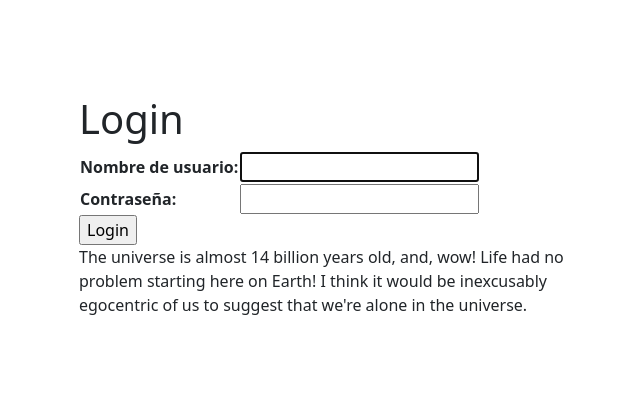
After one commit to Alejandromarquezalba/MarquezAlejandro57810, a Django app: page /login/ in a window 1280 px wide. The commit adds this page. Shown: the part 489-899 px from the top of the page, without its empty margins (288-928 px from the left). Run offline with Django 5.2, Linux system fonts and the light colour scheme; grey boxes labelled with a size stand in for pictures from a placeholder-image service; some libraries are stand-ins or nearby versions.

Commit message:
final 1.2

```diff
--- a/Applic/templates/Applic/index.html
+++ b/Applic/templates/Applic/index.html
@@ -22,10 +22,24 @@
                 <div class="collapse navbar-collapse" id="navbarSupportedContent">
                     <ul class="navbar-nav ms-auto mb-2 mb-lg-0">
                         <li class="nav-item"><a class="nav-link active" aria-current="page" href="{% url 'home' %}">Inicio</a></li>
+
+                        {% if user.is_authenticated %}
                             <li class="nav-item"><a class="nav-link" href="{% url 'acerca' %}">Acerca</a></li>
                             <li class="nav-item"><a class="nav-link" href="{% url 'contacto' %}">Contacto</a></li>
                             <li class="nav-item"><a class="nav-link" href="{% url 'form' %}">Formulario</a></li>
                             <li class="nav-item"><a class="nav-link" href="{% url 'search' %}">Buscar</a></li>
+                            <p style='color:green'>[{{user}} {{user.first_name}} {{user.last_name}}]</p>
+                            <form method="post" action="{% url 'logout' %}">
+                                {% csrf_token %}
+                                <button type="submit" class='btn btn-primary'>Salir</button>
+                            </form>
+
+                        {% else %}
+                            <a class='btn btn-primary' href="{% url 'login' %}">Loguearse</a>
+                            <a class='btn btn-success' href="{% url 'registro' %}">Registro</a>
+                        {% endif %}
+                        <!-- Admin: Admin contra: 123456789-->
+                        <!-- Usuario: Usuariopromedio Contra: Estacontraseñahasidocambiada-->
                     </ul>
                 </div>
             </div>
@@ -84,8 +98,13 @@
                                 {% endfor %}
                             </ul>
 
+                            {% if user.is_authenticated %}
                                 <h2>Ir al formulario para agregar nueva data a la base de datos</h2>
                                 <a href="{% url 'form' %}" class='btn btn-primary btn-sm'>Agregar +</a>
+                            {% else %}
+                                <h2>Para agregar data debes loguearte</h2>
+                                <a class='btn btn-primary btn-sm' style='background:gray'>Agregar +</a>
+                            {% endif %}
 
                         {% endblock %}
 
--- /dev/null
+++ b/Applic/templates/Applic/login.html
@@ -0,0 +1,22 @@
+{% extends 'Applic/index.html' %}
+
+
+{% block titulo %}
+    <h1>Login</h1>
+{% endblock titulo %}
+
+{% block contenido %}
+
+    <form action='' method='post'>
+        {% csrf_token %}
+        <table>
+            {{form.as_table}}
+        </table>
+        <input type='submit' value='Login'>
+    </form>
+    {% if error %}
+        <p style="color: red;">Usuario y contraseña no validos</p>
+    {% endif %}
+
+
+{% endblock contenido %}
--- a/Applic/urls.py
+++ b/Applic/urls.py
@@ -2,7 +2,7 @@
 from MyProject.views import *
 from Applic.views import *
 from . import views
-
+from django.contrib.auth.views import LogoutView
 
 urlpatterns = [
     path('', Home, name='home'),
@@ -21,4 +21,9 @@
 
     path('search/', Search, name='search'),
     path('find/', Find, name='Find'),
+
+
+    path('login/', Loguear, name='login'),
+    path('logout/', LogoutView.as_view(template_name='Applic/logout.html'), name='logout'),
+    path('registro/', Registracion, name='registro'),
 ]
--- a/Applic/views.py
+++ b/Applic/views.py
@@ -1,6 +1,13 @@
 from django.shortcuts import render, redirect, get_object_or_404
 from .forms import *
 from Applic.models import *
+from django.urls import reverse_lazy
+
+from django.contrib.auth import login, authenticate
+from django.contrib.auth.forms import AuthenticationForm
+
+from django.contrib.auth.decorators import login_required
+
 
 def Home(request):
 
@@ -16,13 +23,15 @@
 
     return render(request, 'Applic/index.html', content)
 
-
+@login_required
 def Acerca(request):
     return render(request, 'Applic/acerca.html')
 
+@login_required
 def Contacto(request):
     return render(request, 'Applic/contacto.html')
 
+@login_required
 def Form(request):
     if request.method == 'POST':
         client_form = ClientForm(request.POST)
@@ -49,10 +58,11 @@
         'form3': worker_form
     })
 
-
+@login_required
 def Search (request):
     return render(request, 'Applic/search.html')
 
+@login_required
 def Find(request):
     query = request.GET.get('search_term', '')
     clients = Client.objects.filter(money__icontains=query) | Client.objects.filter(product__icontains=query)
@@ -68,6 +78,7 @@
 
     return render(request, 'Applic/index.html', context)
 
+@login_required
 def Actualizacion(request, model_type, id_data):
 
     if model_type == 'client':
@@ -95,6 +106,7 @@
 
     return render(request, template_name, {'form': form})
 
+@login_required
 def Eliminacion(request, model_type, id_data):
     if model_type == 'client':
         data = get_object_or_404(Client, id=id_data)
@@ -107,3 +119,34 @@
 
     data.delete()
     return redirect('home')
+
+
+def Loguear(request):
+    if request.method == 'POST':
+        usuario = request.POST['username']
+        passworld = request.POST['password']
+        user = authenticate(request, username=usuario, password=passworld)
+        if user is not None:
+            login(request, user)
+            return render(request, 'Applic/index.html')
+        else:
+            return redirect(reverse_lazy('login'))
+
+    else:
+        miForm = AuthenticationForm()
+
+
+    return render(request, 'Applic/login.html', {'form': miForm})
+
+def Registracion(request):
+    if request.method == 'POST':
+        miForm = RegisterForm(request.POST)
+        if miForm.is_valid():
+            newuser = miForm.cleaned_data.get('username')
+            miForm.save()
+            return redirect(reverse_lazy('home'))
+    else:
+        miForm = RegisterForm()
+
+
+    return render(request, 'Applic/register.html', {'form': miForm})
```
Also changed, not shown: Applic/forms.py (+12 -0 lines), Applic/templates/Applic/logout.html (added, +14 -0 lines), Applic/templates/Applic/register.html (added, +17 -0 lines), db.sqlite3. Lines whose indentation alone changed are shown as unchanged.
